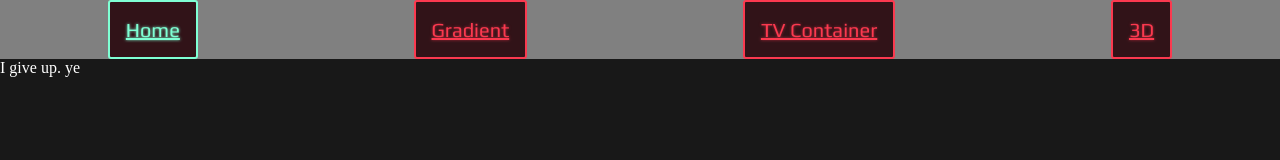
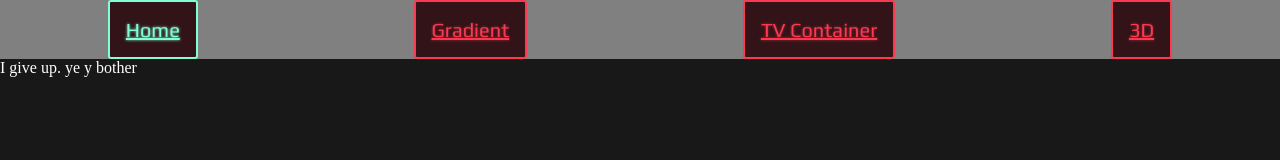
Before and after one commit to xpectro93/b_test, a React (Create React App) app in the folder frontend/: page / in a window 1280 px wide. Shown: the top 160 px of the page. Built offline with nearby package versions, Linux system fonts and the light colour scheme.

Commit message:
change dir app

```diff
--- a/frontend/src/App.js
+++ b/frontend/src/App.js
@@ -40,7 +40,7 @@ function App() {
         <div>
          I give up.
          ye
-
+         y bother
         </div>
         </Route>
 
```
